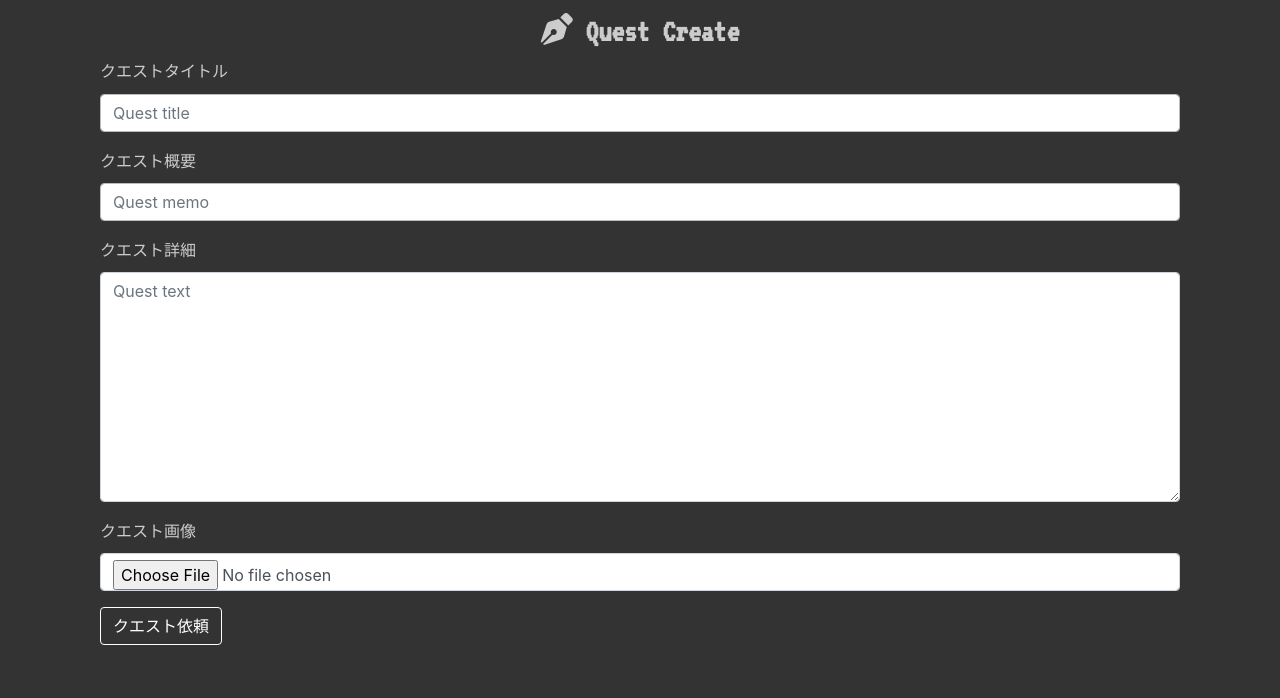
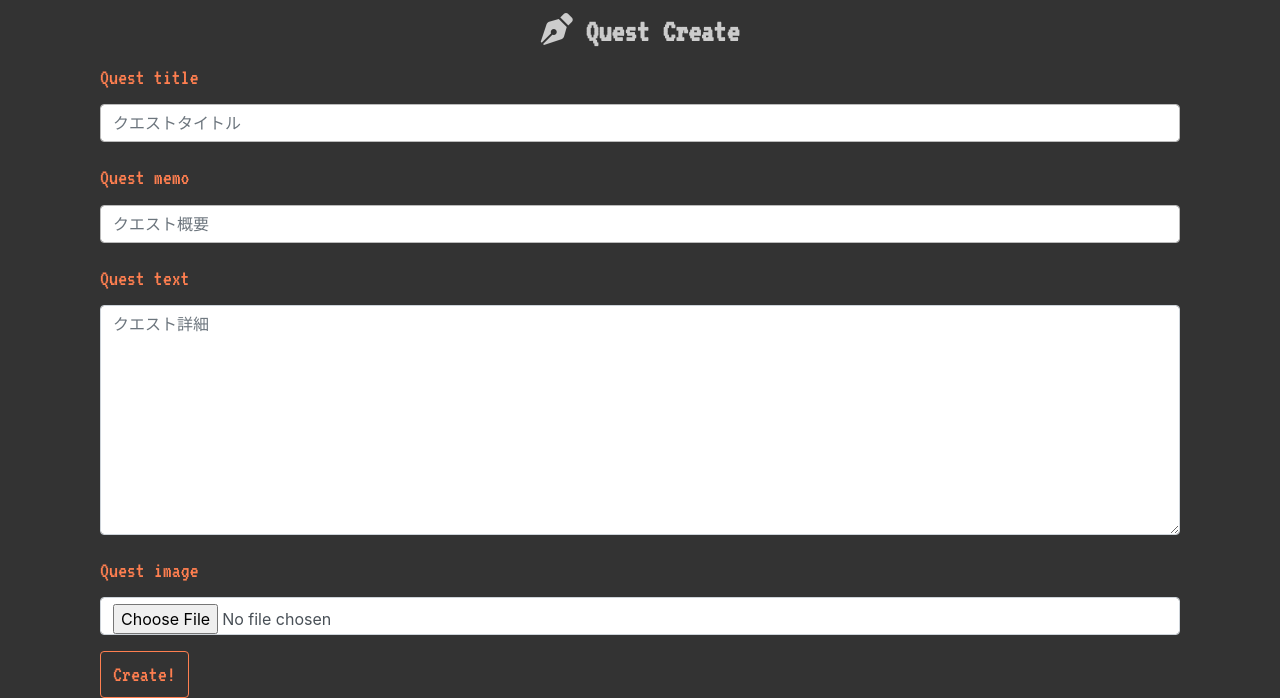
Before and after one commit to mshr-Hub/cookquest, a Django app: page /create/ in a window 1280 px wide. Shown: the part 138-836 px from the top of the page. Before the commit the page ends 783 px from the top, so only its background shows below. Run offline with Django 3.2, Linux system fonts and the light colour scheme; the visitor is signed in with stand-in values (Sample User, id 1); some libraries are stand-ins or nearby versions.

Commit message:
クエスト作成画面のビューを修正

```diff
--- a/templates/quest/create.html
+++ b/templates/quest/create.html
@@ -34,25 +34,25 @@
   <form class="form-signin" method="POST" action="" enctype="multipart/form-data">{% csrf_token %}
     <div class="container">
       <div class="form-group">
-        <label>クエストタイトル</label>
-        <input name='quest_title' type="text" class="form-control" placeholder="Quest title">
+        <label class="quest-font">Quest title</label>
+        <input name='quest_title' type="text" class="form-control" placeholder="クエストタイトル">
       </div>
       <div class="form-group">
-        <label>クエスト概要</label>
-        <input name="quest_memo" type="text" class="form-control" placeholder="Quest memo">
+        <label class="quest-font">Quest memo</label>
+        <input name="quest_memo" type="text" class="form-control" placeholder="クエスト概要">
       </div>
       <div class="form-group">
-        <label>クエスト詳細</label>
-        <textarea rows="9" name="quest_text" type="text" class="form-control" placeholder="Quest text"></textarea>
+        <label class="quest-font">Quest text</label>
+        <textarea rows="9" name="quest_text" type="text" class="form-control" placeholder="クエスト詳細"></textarea>
       </div>
       <div class="form-group">
-        <label>クエスト画像</label>
+        <label class="quest-font">Quest image</label>
         <input name="quest_image" type="file" class="form-control">
       </div>
       <div class="form-group">
         <input name="author" type="hidden" value="{{ user.username }}">
       </div>
-      <button type="submit" class="btn btn-primary">クエスト依頼</button>
+      <button type="submit" class="btn btn-primary quest-font">Create!</button>
     </div>
   </form>
 
```
